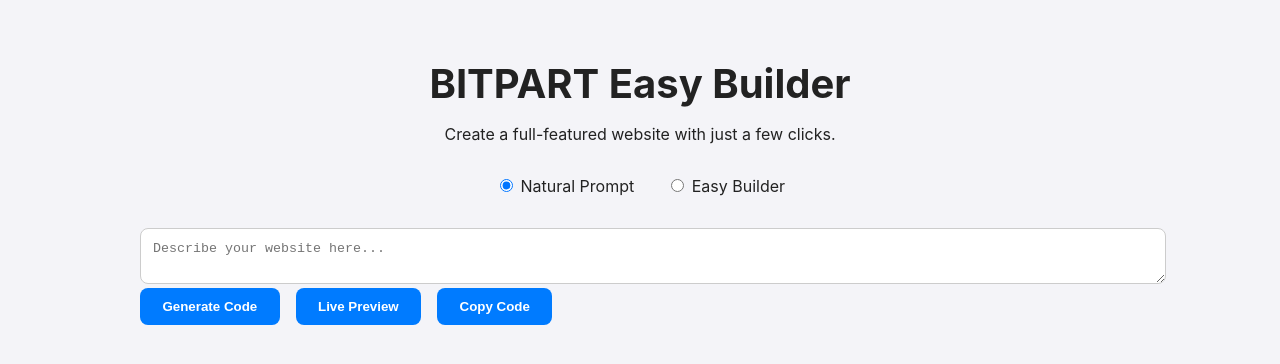
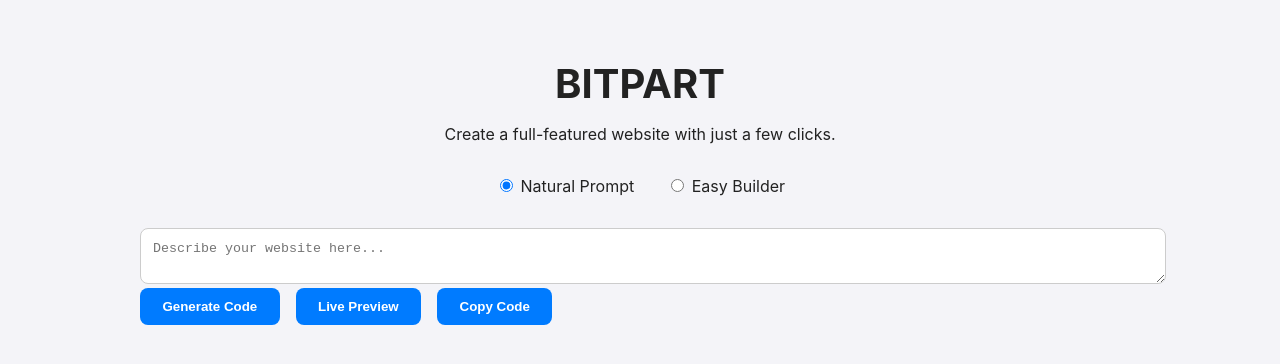
Before and after one commit to Bitpart999/bitpart, a website: page public/index.html in a window 1280 px wide. Drawn offline with Linux system fonts and the light colour scheme.

Commit message:
Update index.html

```diff
--- a/public/index.html
+++ b/public/index.html
@@ -9,7 +9,7 @@
 <body>
   <div class="container">
     <header class="top-bar">
-      <h1>BITPART Easy Builder</h1>
+      <h1>BITPART</h1>
       <p>Create a full-featured website with just a few clicks.</p>
     </header>
 
```
